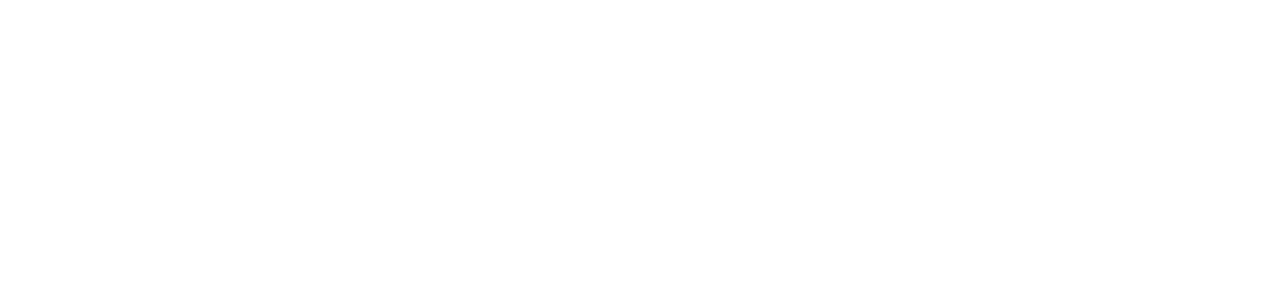
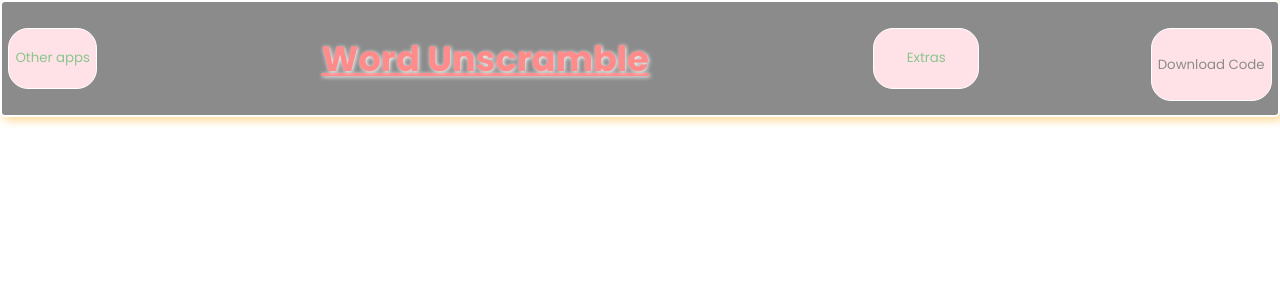
Before and after one commit to AyushisPro2011/project-showcase, a React (Create React App) app: page /#/Scramble in a window 1280 px wide. Before the commit this address had no page. Shown: the top 300 px of the page. Built offline with nearby package versions, Linux system fonts and the light colour scheme.

Commit message:
Word Unscramble game started

```diff
--- a/src/App.js
+++ b/src/App.js
@@ -10,6 +10,7 @@
 import Loss from './projects/KBC/loss.js';
 import Quotes from './projects/Quote-Generator/Quotes.js';
 import Wallpaper from './projects/Wallpaper/Wallpaper.js';
+import Scramble from './projects/Scramble/Scramble.js';
 function App(){
   return (
     <HashRouter>
@@ -24,6 +25,7 @@
     <Route exact  path='/KBC-loss' element = {<Loss/>}/>
     <Route exact path='/Quotes' element = {<Quotes/>}/>
     <Route exact path='/Wallpapers' element = {<Wallpaper/>}/>
+    <Route exact path='Scramble' element = {<Scramble/>}/>
     </Routes>
    </HashRouter>
   );
--- a/src/projects/Homepage.js
+++ b/src/projects/Homepage.js
@@ -33,6 +33,7 @@
             <ProTemp num = {"4"} title = {"Quiz App"} logo = {Pro4logo} location = {"kbc"}/>
             <ProTemp num={"5"} title={"Quotes Generator"} logo={Pro5logo} location={"Quotes"}/>
             <ProTemp num={"6"} title={"Wallpaper download"} logo={Pro6logo} location={"Wallpapers"}/>
+            <ProTemp num={"7"} title={"Word Unscramble"} logo={Pro6logo} location={"Scramble"}/>
             </div>
         </div>
     )
--- /dev/null
+++ b/src/projects/Scramble/Scramble.js
@@ -0,0 +1,10 @@
+import Navbar from "../../components/navbar";
+
+const Scramble = () => {
+    return(
+        <div id="Scram-main">
+        <Navbar Text={"Word Unscramble"}/>
+        </div>
+    )
+}
+export default Scramble;
```
Also changed, not shown: src/projects/Scramble/Scramble.css (added).
